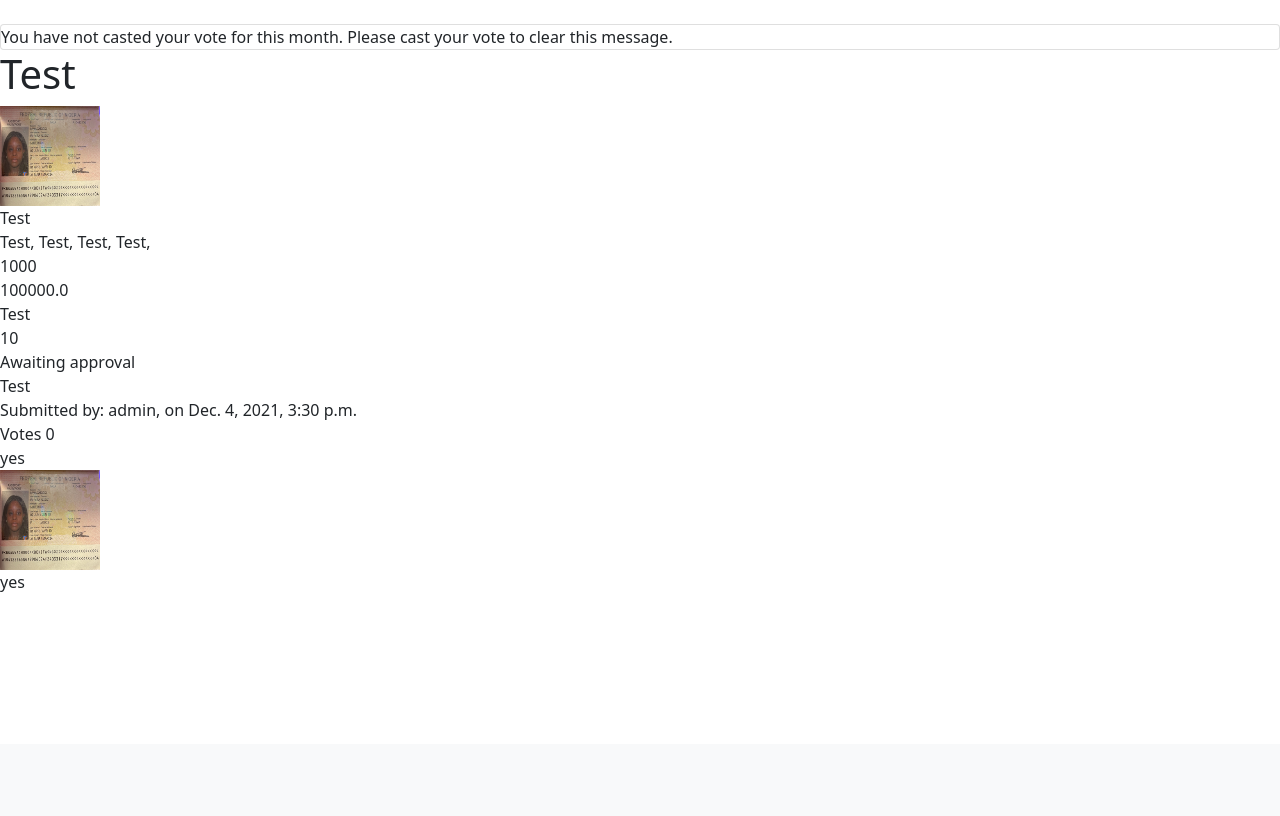
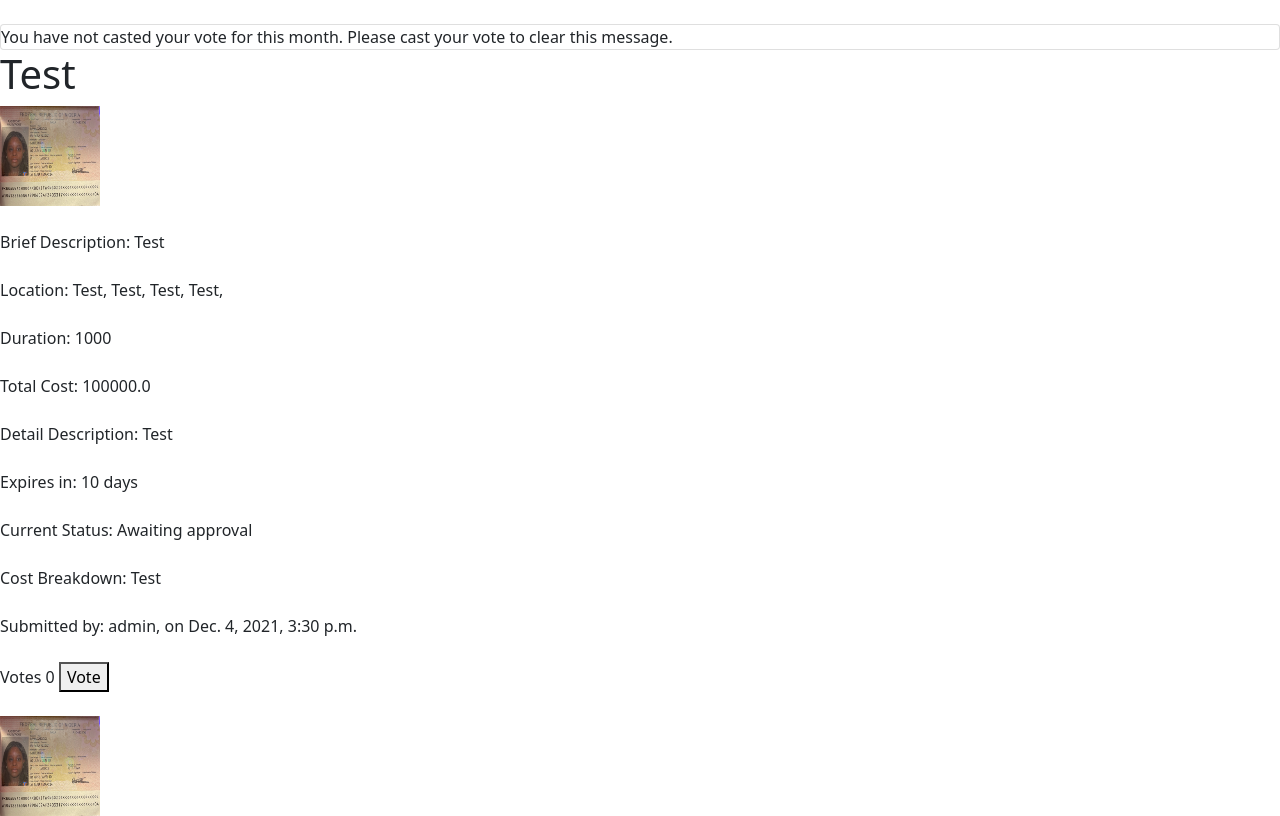
Before and after one commit to engrnonny/web50-capstone, a Django app: page /causes/test in a window 1280 px wide. Shown: the part 56-872 px from the top of the page. Before the commit the page ends 648 px from the top, so only its background shows below. Run offline with Django 3.2, Linux system fonts and the light colour scheme; a user stored in the database is signed in; data comes from the database, SQL or seed files in the repository; both versions use the stored data as it was after the commit; data that the repository does not hold is empty.

Commit message:
Started work on Voting functionality

```diff
--- a/main/static/main/index.js
+++ b/main/static/main/index.js
@@ -1,37 +1,46 @@
 document.addEventListener('DOMContentLoaded', function() {
-    var nav_btns = document.querySelectorAll('.nav-btn');
-    for(var i = 0; i < nav_btns.length; i++){
-        nav_btns[i].addEventListener('click', (e) => hide_pages(e, nav_btns));
-    }
-    var home_btns = document.querySelectorAll('.home-btn');
-    for(var i = 0; i < home_btns.length; i++){
-        home_btns[i].addEventListener('click', () => homepage());
-    }
 
-    homepage();
+    document.querySelector('#vote').addEventListener('click', () => vote());
 });
 
 
-function hide_pages(e, nav_btns) {
-    let page = e.target.innerHTML.trim().toLowerCase();
-    document.querySelector('#home').style.display = 'none';
-    for (var i = 0; i < nav_btns.length; i++) {
-        if (nav_btns[i].innerHTML.trim().toLowerCase() == page) {
-            document.querySelector(`#${page}`).style.display = 'block';
-        }
+// function hide_pages(e, nav_btns) {
+//     let page = e.target.innerHTML.trim().toLowerCase();
+//     document.querySelector('#home').style.display = 'none';
+//     for (var i = 0; i < nav_btns.length; i++) {
+//         if (nav_btns[i].innerHTML.trim().toLowerCase() == page) {
+//             document.querySelector(`#${page}`).style.display = 'block';
+//         }
 
-        else {
-            document.querySelector(`#${nav_btns[i].innerHTML.trim().toLowerCase()}`).style.display = 'none';
-        }
+//         else {
+//             document.querySelector(`#${nav_btns[i].innerHTML.trim().toLowerCase()}`).style.display = 'none';
+//         }
+//     }
+// };
+
+// function homepage() {
+//     document.querySelector('#home').style.display = 'block';
+//     var nav_btns = document.querySelectorAll('.nav-btn');
+//     for(var i = 0; i < nav_btns.length; i++){
+//         document.querySelector(`#${nav_btns[i].innerHTML.trim().toLowerCase()}`).style.display = 'none';
+//     }
+
+//     return false;
+// }
+
+function vote() {
+    let cause_id = document.querySelector('#cause-id').innerHTML.trim();
+    fetch(`causes/v/${cause_id}`, {
+        method: 'PUT',
+        body: JSON.stringify({
+            cause_id: cause_id
+        })
+    })
+
+    if (document.querySelector('#vote').innerHTML == "Vote") {
+        document.querySelector('#vote').innerHTML = "Unvote"
     }
-};
-
-function homepage() {
-    document.querySelector('#home').style.display = 'block';
-    var nav_btns = document.querySelectorAll('.nav-btn');
-    for(var i = 0; i < nav_btns.length; i++){
-        document.querySelector(`#${nav_btns[i].innerHTML.trim().toLowerCase()}`).style.display = 'none';
+    else if (document.querySelector('#vote').innerHTML == "Unvote") {
+        document.querySelector('#vote').innerHTML = "Vote"
     }
-
-    return false;
 }
--- a/main/templates/main/cause.html
+++ b/main/templates/main/cause.html
@@ -9,6 +9,7 @@
         <h1>
             {{ cause.name }}
         </h1>
+        <span hidden id="cause-id">{{ cause.id }}</span>
 
         {% if cause_files %}
             {% for cause_file in cause_files %}
@@ -16,42 +17,53 @@
                 <div>
                     <img src="{{ cause_file.file_upload.url }}" alt="{{ cause.name }}" height="100rem" width="100rem">
                 </div>
+                <br>
                 {% endif %}
             {% endfor %}
         {% endif %}
 
         <div>
-            {{ cause.brief_description }}
+            Brief Description: {{ cause.brief_description }}
         </div>
+        <br>
         <div>
+            Location:
             {% if cause.address %}
                 {{cause.address}},
             {% endif %}
             {{ cause.city }}, {{ cause.state }}, {{ cause.country }},
         </div>
+        <br>
         <div>
-            {{ cause.duration }}
+            Duration: {{ cause.duration }}
         </div>
+        <br>
         <div>
-            {{ cause.cost }}
+            Total Cost: {{ cause.cost }}
         </div>
+        <br>
         <div>
-            {{ cause.detail_description }}
+            Detail Description: {{ cause.detail_description }}
         </div>
+        <br>
         {% if cause.expiration %}
             <div>
-                {{cause.expiration}}
+                Expires in: {{cause.expiration}} days
             </div>
+            <br>
         {% endif %}
         <div>
-            {{ cause.status }}
+            Current Status: {{ cause.status }}
         </div>
+        <br>
         <div>
-            {{ cause.cost_breakdown }}
+            Cost Breakdown: {{ cause.cost_breakdown }}
         </div>
+        <br>
         <div>
             Submitted by: {{ cause.creator }}, on {{ cause.date_added}}
         </div>
+        <br>
         {% if backers %}
             Backed by: <span>
                 <ul>
@@ -60,37 +72,39 @@
                     {% endfor %}
                 </ul>
             </span>
+        <br>
         {% endif %}
         {% if cause.investigated == True %}
             <div>
                 Investigated by {{cause.investigator}}
             </div>
+            <br>
             <div>
                 Investigator's note: {{ cause.investigation_note }}
             </div>
+            <br>
         {% endif %}
         {% if cause.approved == True %}
             <div>
                 Approved by {{cause.approver}}, on {{cause.approved_date}}
             </div>
-        {% endif %}
-        {% if cause.approved == True %}
-            <div>
-                Approved by {{cause.approver}}, on {{cause.approved_date}}
-            </div>
+            <br>
         {% endif %}
         {% if cause.completed == True %}
             <div>
                 The Cause has been successfully completed. Congrats to all MAG members for a job well done.
             </div>
+            <br>
             <div>
                 Supervised by: {{ cause.supervisor }}
             </div>
+            <br>
             <div>
                 Coordinated by: {{ cause.coordinator }}
             </div>
-            <div>
-                {% if volunteers %}
+            <br>
+            {% if volunteers %}
+                <div>
                     Volunteers: <span>
                         <ul>
                             {% for volunteer in volunteers %}
@@ -98,25 +112,40 @@
                             {% endfor %}
                         </ul>
                     </span>
-                {% endif %}
-            </div>
+                </div>
+                <br>
+            {% endif %}
         {% endif %}
         {% if cause.closed == True %}
             <div>
-                This Cause has been by {{cause.closer}}, on {{cause.closed_date}}
+                This Cause has been closed by {{cause.closer}}, on {{cause.closed_date}}
             </div>
+            <br>
             <div>
                 {{ cause.closed_note }}
             </div>
+            <br>
         {% endif %}
+        {% if cause.status != "Awaiting Approval" %}
             <div>
-                Votes {{ cause.voters|length }}
+                Votes {{ cause.voters|length }} <span>
+                    {% if user.is_authenticated %}
+                        <button id="vote">
+                        {% if user in voters %}
+                            Unvote
+                        {% else %}
+                            Vote
+                        {% endif %}
+                        </button>
+                    {% endif %}
+                </span>
             </div>
+            <br>
+        {% endif %}
 
         {% if cause_files %}
             <div>
             {% for cause_file in cause_files %}
-            <div>yes</div>
                 {% if cause_file.file_type == "Image" %}
                 <img src="{{ cause_file.file_upload.url }}" alt="{{ cause.name }}" height="100rem" width="100rem">
                 {% endif %}
--- a/main/urls.py
+++ b/main/urls.py
@@ -14,6 +14,7 @@ urlpatterns =[
     path("causes", views.causes, name="causes"),
     path("causes/<slug>", views.cause, name="cause"),
     path("causes/new/", views.new_cause, name="new-cause"),
+    path("causes/v/<int:cause_id>", views.vote, name="vote"),
     path("contact", views.contact, name="contact"),
     path("test", views.test, name="test"),
 ]
--- a/main/views.py
+++ b/main/views.py
@@ -8,8 +8,8 @@ from django.contrib.messages.api import error
 from django.core.exceptions import ObjectDoesNotExist
 from django.db import Error, IntegrityError
 from django.db.models import Q
-from django.http import HttpResponseRedirect
-from django.shortcuts import redirect, render
+from django.http import HttpResponseRedirect, JsonResponse
+from django.shortcuts import HttpResponse, redirect, render
 from django.urls import reverse
 from django.utils.text import slugify
 from .models import *
@@ -259,14 +259,14 @@ def cause(request, slug):
         backers = User.objects.filter(backers__id=cause.id)
         cause_files = Cause_file.objects.filter(cause=cause)
         volunteers = User.objects.filter(volunteers__id=cause.id)
+        voters = User.objects.filter(voters__id=cause.id)
         context = {
             'backers': backers,
             'cause': cause,
             'cause_files': cause_files,
-            'volunteers': volunteers
+            'volunteers': volunteers,
+            'voters': voters
         }
-
-        print(len(cause_files))
         return render(request, "main/cause.html", context)
 
     except ObjectDoesNotExist:
@@ -408,6 +408,7 @@ def new_cause(request):
                 else:
                     name = request.POST["cause-name"]
                     brief_description = request.POST["cause-brief-description"]
+                    category = request.POST["cause-category"]
                     country = request.POST["cause-country"]
                     state = request.POST["cause-state"]
                     city = request.POST["cause-city"]
@@ -423,7 +424,7 @@ def new_cause(request):
                     file_upload = request.FILES["file-upload"]
 
                     try:
-                        cause = Cause(name=name.title(), brief_description=brief_description, country=country.title(), state=state.title(), city=city.title(), address=address, duration=duration, cost=cost, detail_description=detail_description, cost_breakdown=cost_breakdown, expiration=expiration, status="Awaiting approval", creator=request.user, slug=cause_slug)
+                        cause = Cause(name=name.title(), category=category, brief_description=brief_description, country=country.title(), state=state.title(), city=city.title(), address=address, duration=duration, cost=cost, detail_description=detail_description, cost_breakdown=cost_breakdown, expiration=expiration, status="Awaiting Approval", creator=request.user, slug=cause_slug)
                         cause.save()
 
                         cause_file = Cause_file(cause=cause, file_type=file_type, file_purpose=file_purpose, file_description=file_description, file_upload=file_upload)
@@ -451,6 +452,32 @@ def new_cause(request):
         return redirect("login")
 
 
+# Vote of Unvote
+# Vote of Unvote
+# Vote of Unvote
+@login_required
+def vote(request, cause_id):
+    if request.user.monthly_vote == True:
+        return JsonResponse({"error": "You have already voted this month."}, status=400)
+
+    else:
+        if request.method == "PUT":
+            try:
+                cause = Cause.objects.get(id=cause_id)
+                voted = User.objects.filter(voters__id=cause.id, id=request.user.id)
+                if voted:
+                    cause.voters.remove(request.user)
+                else:
+                    cause.voters.add(request.user)
+                    return HttpResponse(status=204)
+
+            except IntegrityError:
+                return JsonResponse({"error": "Cause not found."}, status=400)
+
+        else:
+            pass
+
+
 # Contact Page
 # Contact Page
 # Contact Page
```
Also changed, not shown: db.sqlite3.
